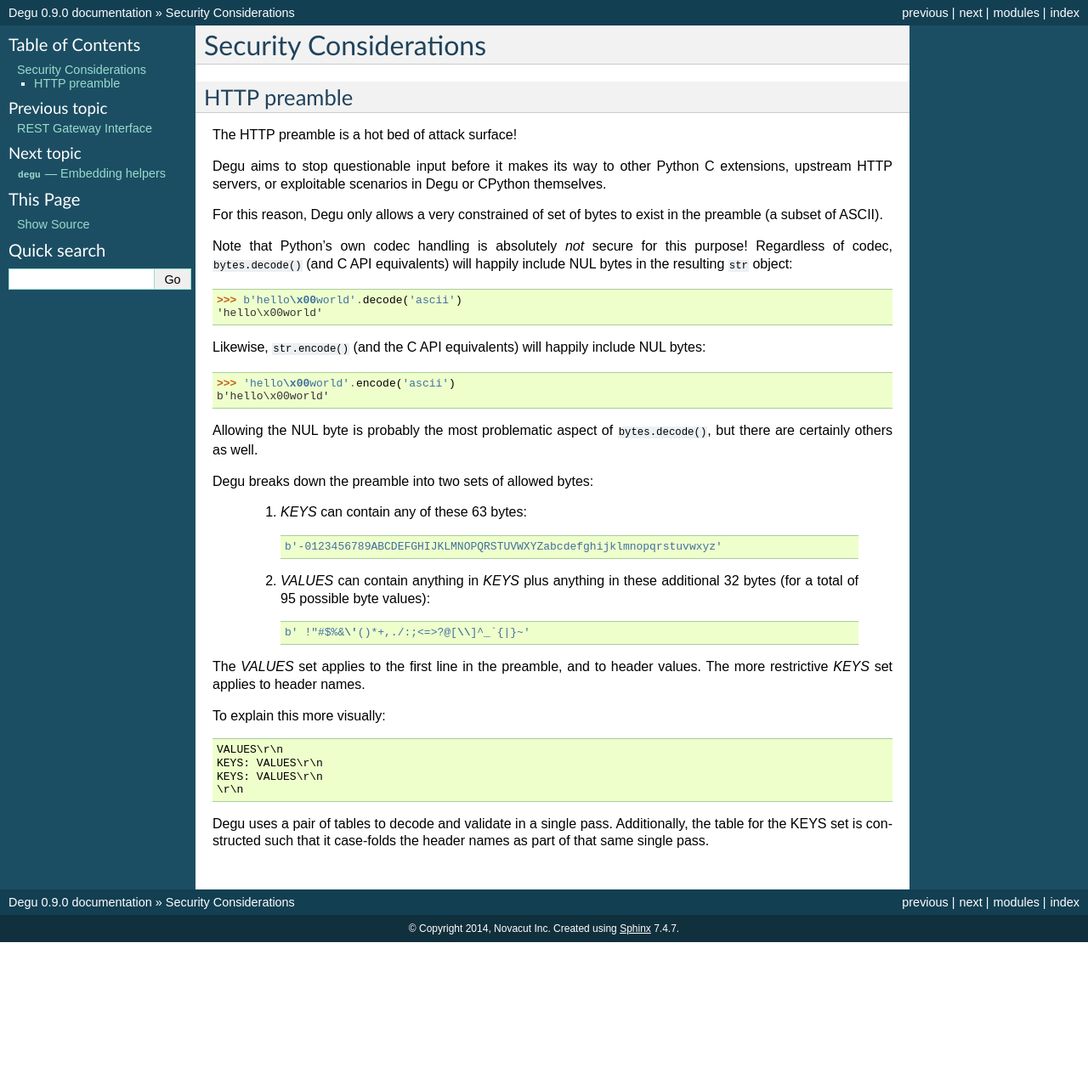
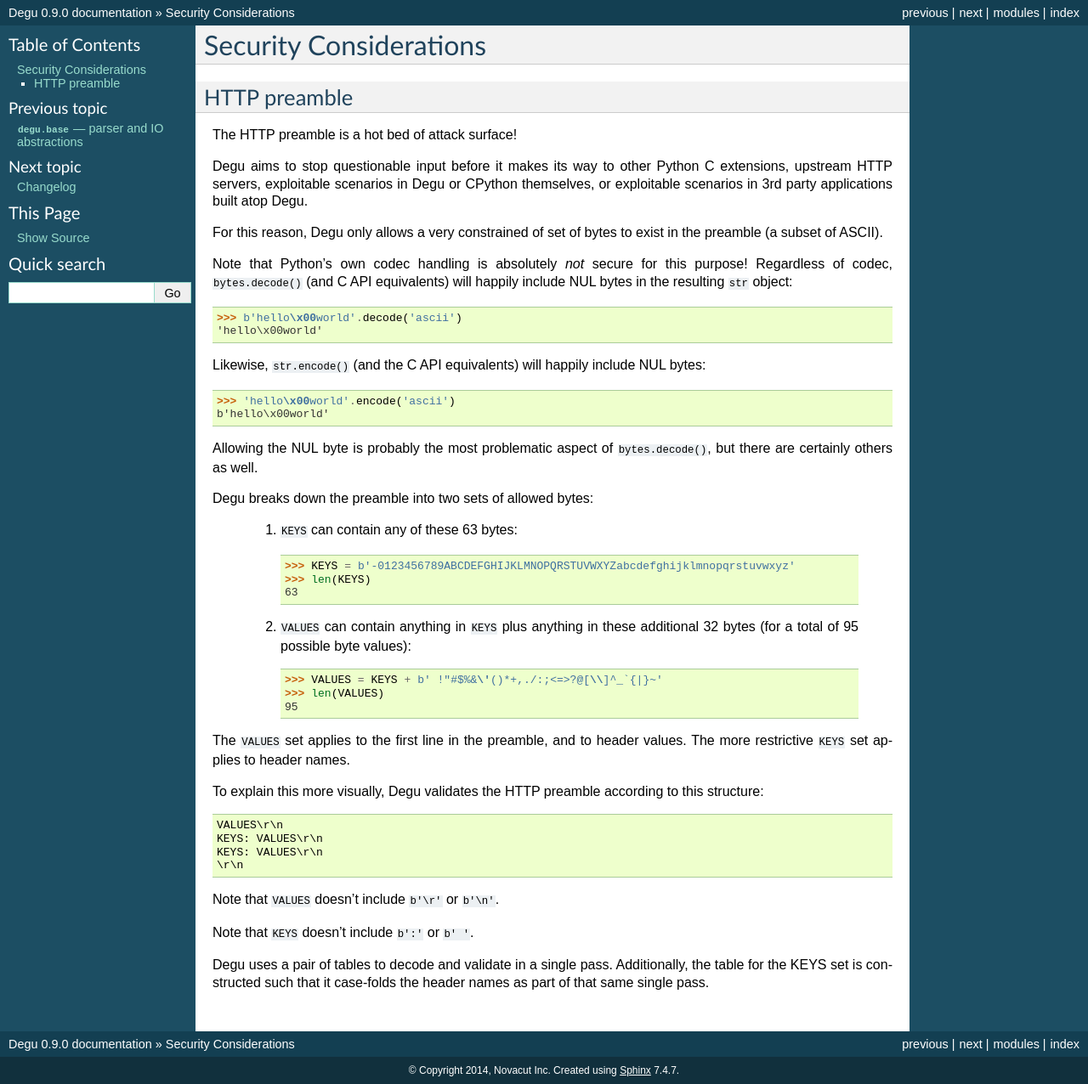
Before and after one commit to json420/degu, a Sphinx documentation site: the page built from doc/security.rst, in a window 1280 px wide. Shown: the whole page at 85% size. Built offline with Sphinx 7.4.7, drawn with Linux system fonts in a browser that asks for light colours; before the commit the page ends 1109 px from its top, so only the background shows below that.

Commit message:
bit more work on secruity.html

```diff
--- a/doc/index.rst
+++ b/doc/index.rst
@@ -47,7 +47,6 @@ Contents:
     install
     tutorial
     rgi
-    security
     degu
     degu.server
     degu.client
@@ -55,6 +54,7 @@ Contents:
     degu.rgi
     degu.misc
     degu.base
+    security
     changelog
 
 
--- a/doc/security.rst
+++ b/doc/security.rst
@@ -7,8 +7,8 @@ HTTP preamble
 The HTTP preamble is a hot bed of attack surface!
 
 Degu aims to stop questionable input before it makes its way to other Python C
-extensions, upstream HTTP servers, or exploitable scenarios in Degu or CPython
-themselves.
+extensions, upstream HTTP servers, exploitable scenarios in Degu or CPython
+themselves, or exploitable scenarios in 3rd party applications built atop Degu.
 
 For this reason, Degu only allows a very constrained of set of bytes to exist in
 the preamble (a subset of ASCII).
@@ -31,25 +31,34 @@ Allowing the NUL byte is probably the most problematic aspect of
 
 Degu breaks down the preamble into two sets of allowed bytes:
 
-    1. *KEYS* can contain any of these 63 bytes::
+    1. ``KEYS`` can contain any of these 63 bytes:
 
-        b'-0123456789ABCDEFGHIJKLMNOPQRSTUVWXYZabcdefghijklmnopqrstuvwxyz'
+       >>> KEYS = b'-0123456789ABCDEFGHIJKLMNOPQRSTUVWXYZabcdefghijklmnopqrstuvwxyz'
+       >>> len(KEYS)
+       63
 
-    2. *VALUES* can contain anything in *KEYS* plus anything in these additional
-       32 bytes (for a total of 95 possible byte values)::
+    2. ``VALUES`` can contain anything in ``KEYS`` plus anything in these
+       additional 32 bytes (for a total of 95 possible byte values):
 
-        b' !"#$%&\'()*+,./:;<=>?@[\\]^_`{|}~'
+       >>> VALUES = KEYS + b' !"#$%&\'()*+,./:;<=>?@[\\]^_`{|}~'
+       >>> len(VALUES)
+       95
 
-The *VALUES* set applies to the first line in the preamble, and to header
-values.  The more restrictive *KEYS* set applies to header names.
+The ``VALUES`` set applies to the first line in the preamble, and to header
+values.  The more restrictive ``KEYS`` set applies to header names.
 
-To explain this more visually::
+To explain this more visually, Degu validates the HTTP preamble according to
+this structure::
 
     VALUES\r\n
     KEYS: VALUES\r\n
     KEYS: VALUES\r\n
     \r\n
 
+Note that ``VALUES`` doesn't include ``b'\r'`` or ``b'\n'``.
+
+Note that ``KEYS`` doesn't include ``b':'`` or ``b' '``.
+
 Degu uses a pair of tables to decode and validate in a single pass.
 Additionally, the table for the KEYS set is constructed such that it case-folds
 the header names as part of that same single pass.
```
